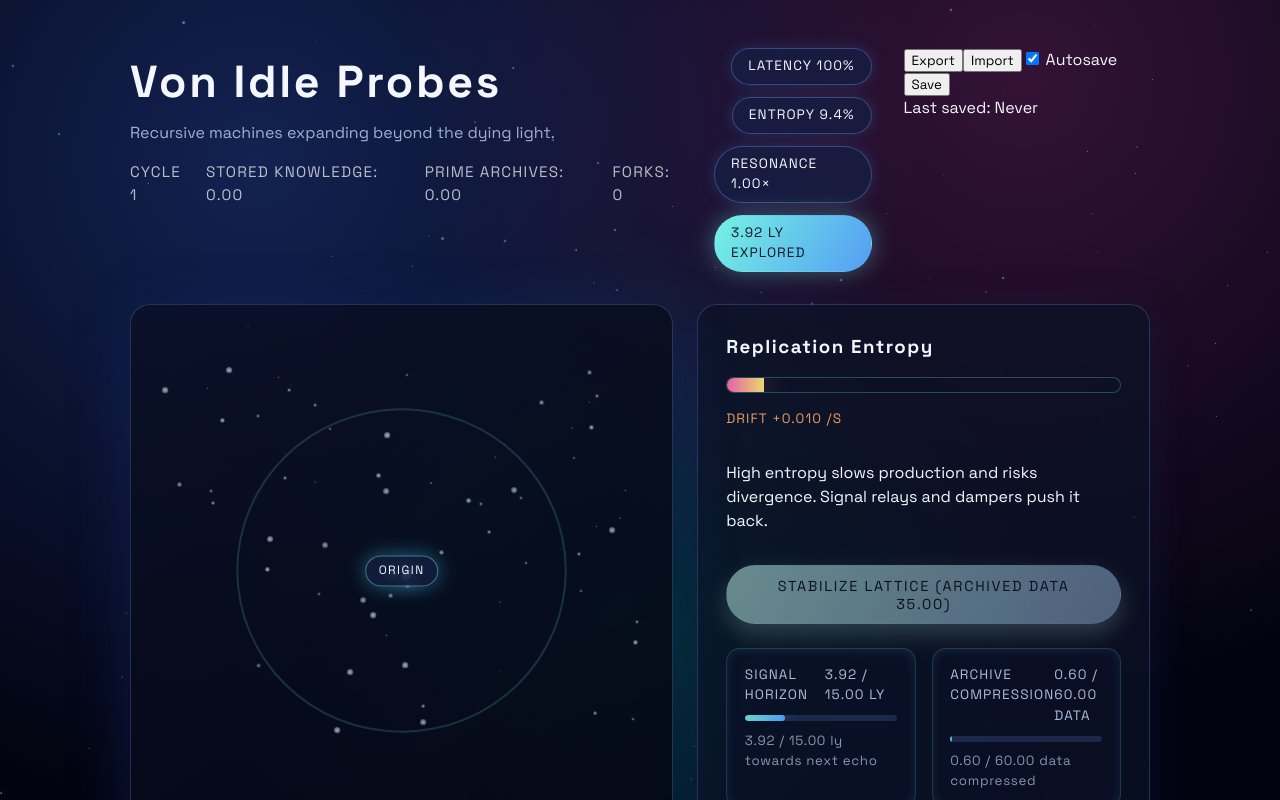
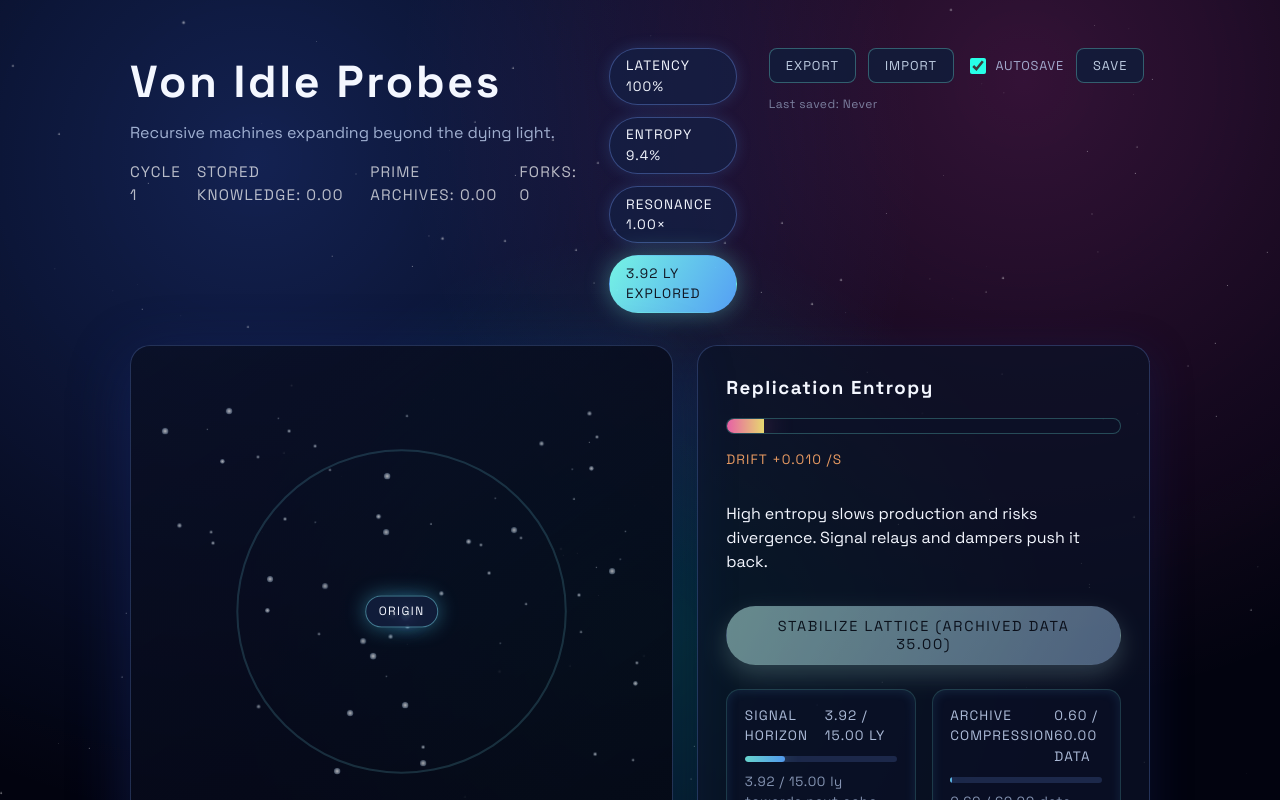
Before and after one commit to deadronos/VanIdleProbes, a React (Vite) app: page / in a window 1280 px wide. Shown: the top 800 px of the page. Built offline with nearby package versions, Linux system fonts and the light colour scheme.

Commit message:
feat: add save controls and autosave functionality with improved state management

```diff
--- a/src/App.css
+++ b/src/App.css
@@ -732,6 +732,67 @@
   color: rgba(122, 255, 237, 0.8);
 }
 
+.save-controls {
+  display: flex;
+  align-items: center;
+  gap: 0.75rem;
+  flex-wrap: wrap;
+}
+
+.save-controls button {
+  padding: 0.5rem 1rem;
+  border-radius: 8px;
+  border: 1px solid rgba(122, 255, 237, 0.3);
+  background: rgba(18, 28, 58, 0.9);
+  color: rgba(220, 235, 255, 0.85);
+  font-size: 0.8rem;
+  text-transform: uppercase;
+  letter-spacing: 0.08em;
+  cursor: pointer;
+  transition: background 0.2s ease, box-shadow 0.2s ease;
+}
+
+.save-controls button:hover {
+  background: rgba(28, 42, 78, 0.95);
+  box-shadow: 0 4px 12px rgba(88, 166, 255, 0.25);
+}
+
+.autosave-toggle {
+  display: flex;
+  align-items: center;
+  gap: 0.4rem;
+  font-size: 0.8rem;
+  text-transform: uppercase;
+  letter-spacing: 0.06em;
+  color: rgba(200, 220, 255, 0.75);
+  cursor: pointer;
+}
+
+.autosave-toggle input[type="checkbox"] {
+  accent-color: var(--accent-cyan);
+  width: 1rem;
+  height: 1rem;
+  cursor: pointer;
+}
+
+.last-saved {
+  font-size: 0.75rem;
+  color: rgba(180, 200, 230, 0.6);
+  letter-spacing: 0.04em;
+}
+
+.visually-hidden {
+  position: absolute;
+  width: 1px;
+  height: 1px;
+  padding: 0;
+  margin: -1px;
+  overflow: hidden;
+  clip: rect(0, 0, 0, 0);
+  white-space: nowrap;
+  border: 0;
+}
+
 @media (max-width: 960px) {
   .interface {
     padding: 2.5rem 1.5rem 4rem;
--- a/src/App.tsx
+++ b/src/App.tsx
@@ -111,6 +111,9 @@ function App() {
   const [autosave, setAutosave] = useState<boolean>(true);
   const [lastSavedAt, setLastSavedAt] = useState<string | null>(null);
   const importInputRef = useRef<HTMLInputElement | null>(null);
+
+  // Refs to hold latest state for autosave (avoids stale closures in interval)
+  const stateRef = useRef({ resources: INITIAL_RESOURCES, units: INITIAL_UNITS, prestige: INITIAL_PRESTIGE, upgradeState: INITIAL_UPGRADES, logs: [] as string[] });
 
   // deterministic pseudo-random generator (pure) to avoid impure calls during render
   const seededRng = (seed: number) => {
@@ -228,13 +231,14 @@ function App() {
 
   // On mount: load save from localStorage (with migration) and apply offline progress
   useEffect(() => {
+    let timeoutId: ReturnType<typeof setTimeout> | null = null;
     try {
       const raw = loadFromLocalStorage();
       if (!raw) return;
       const save = migrateSave(raw);
       const s = save.state;
       // schedule state hydration asynchronously to avoid cascading renders
-      setTimeout(() => {
+      timeoutId = setTimeout(() => {
         setResources(s.resources);
         setUnits(s.units);
         setPrestige({ ...INITIAL_PRESTIGE, ...s.prestige });
@@ -264,6 +268,9 @@ function App() {
     } catch {
       // ignore malformed saves
     }
+    return () => {
+      if (timeoutId) clearTimeout(timeoutId);
+    };
   }, []);
 
   useEffect(() => {
@@ -304,20 +311,26 @@ function App() {
     return () => clearInterval(interval);
   }, [units, upgradeState, prestige]);
 
-  // Autosave (debounced)
+  // Autosave effect - triggers periodically based on a longer interval
+  // Keep stateRef in sync so autosave interval reads fresh values
+  useEffect(() => {
+    stateRef.current = { resources, units, prestige, upgradeState, logs };
+  });
+
   useEffect(() => {
     if (!autosave) return;
-    const t = setTimeout(() => {
+    const interval = setInterval(() => {
       try {
-        const save = buildSave({ resources, units, prestige, upgradeState, logs });
+        const { resources: r, units: u, prestige: p, upgradeState: us, logs: l } = stateRef.current;
+        const save = buildSave({ resources: r, units: u, prestige: p, upgradeState: us, logs: l });
         saveToLocalStorage(save);
         setLastSavedAt(save.savedAt);
       } catch (e) {
         console.warn('Failed to autosave', e);
       }
-    }, 2000);
-    return () => clearTimeout(t);
-  }, [resources, units, prestige, upgradeState, logs, autosave]);
+    }, 10_000); // Save every 10 seconds
+    return () => clearInterval(interval);
+  }, [autosave]); // Only re-create interval when autosave toggle changes
 
   const handlePurchaseUnit = (key: UnitKey) => {
     const config = UNIT_CONFIG[key];
@@ -507,7 +520,14 @@ function App() {
           </div>
           <div className="save-controls">
             <button onClick={handleExportSave}>Export</button>
-            <input ref={importInputRef} type="file" accept=".json" style={{ display: 'none' }} onChange={handleImportChange} />
+            <input
+              ref={importInputRef}
+              type="file"
+              accept=".json"
+              className="visually-hidden"
+              aria-label="Import save file"
+              onChange={handleImportChange}
+            />
             <button onClick={() => importInputRef?.current?.click()}>Import</button>
             <label className="autosave-toggle">
               <input type="checkbox" checked={autosave} onChange={(e) => setAutosave(e.target.checked)} /> Autosave
--- a/src/game/engine.ts
+++ b/src/game/engine.ts
@@ -1,37 +1,6 @@
-// Local type definitions to avoid importing from `config` during test transforms
-type ResourceState = {
-  metal: number
-  energy: number
-  data: number
-  probes: number
-  entropy: number
-  distance: number
-}
+import type { ResourceState, UnitKey, PrestigeState, UpgradeKey, UpgradeState } from './config';
 
-export type UnitKey =
-  | 'harvesters'
-  | 'foundries'
-  | 'fabricators'
-  | 'archives'
-  | 'signalRelays'
-  | 'stabilizers'
-
-export interface PrestigeState {
-  cycles: number
-  storedKnowledge: number
-  forks: number
-  primeArchives: number
-}
-
-export type UpgradeKey =
-  | 'autonomy'
-  | 'dysonSheath'
-  | 'autoforge'
-  | 'archiveBloom'
-  | 'quantumMemory'
-  | 'stellarCartography'
-
-export type UpgradeState = Record<UpgradeKey, boolean>
+export type { UnitKey, PrestigeState, UpgradeKey, UpgradeState };
 
 export type ProductionSnapshot = {
   metal: number
--- a/src/game/save.ts
+++ b/src/game/save.ts
@@ -1,72 +1,10 @@
-// Local type definitions to avoid importing from `config` during test transforms
-type ResourceState = {
-  metal: number
-  energy: number
-  data: number
-  probes: number
-  entropy: number
-  distance: number
-}
-
-type UnitKey =
-  | 'harvesters'
-  | 'foundries'
-  | 'fabricators'
-  | 'archives'
-  | 'signalRelays'
-  | 'stabilizers'
-
-interface PrestigeState {
-  cycles: number
-  storedKnowledge: number
-  forks: number
-  primeArchives: number
-}
-
-type UpgradeKey =
-  | 'autonomy'
-  | 'dysonSheath'
-  | 'autoforge'
-  | 'archiveBloom'
-  | 'quantumMemory'
-  | 'stellarCartography'
-
-type UpgradeState = Record<UpgradeKey, boolean>
-
-// Minimal local defaults copied from `config.ts` to avoid runtime import during test transforms
-const INITIAL_RESOURCES: ResourceState = {
-  metal: 95,
-  energy: 45,
-  data: 0,
-  probes: 6,
-  entropy: 0.03,
-  distance: 0,
-};
-
-const INITIAL_UNITS: Record<UnitKey, number> = {
-  harvesters: 2,
-  foundries: 0,
-  fabricators: 0,
-  archives: 0,
-  signalRelays: 0,
-  stabilizers: 0,
-};
-
-const INITIAL_PRESTIGE: PrestigeState = {
-  cycles: 0,
-  storedKnowledge: 0,
-  forks: 0,
-  primeArchives: 0,
-};
-
-const INITIAL_UPGRADES: Record<string, boolean> = {
-  autonomy: false,
-  dysonSheath: false,
-  autoforge: false,
-  archiveBloom: false,
-  quantumMemory: false,
-  stellarCartography: false,
-};
+import type { ResourceState, UnitKey, PrestigeState, UpgradeState } from './config';
+import {
+  INITIAL_RESOURCES,
+  INITIAL_UNITS,
+  INITIAL_PRESTIGE,
+  INITIAL_UPGRADES,
+} from './config';
 
 export const CURRENT_SAVE_VERSION = 2;
 export const SAVE_KEY = 'vanidleprobes.save.v2';
--- a/src/main.tsx
+++ b/src/main.tsx
@@ -3,7 +3,12 @@ import { createRoot } from 'react-dom/client';
 import './index.css';
 import App from './App.tsx';
 
-createRoot(document.getElementById('root')!).render(
+const rootElement = document.getElementById('root');
+if (!rootElement) {
+  throw new Error('Root element not found. Ensure index.html contains <div id="root"></div>');
+}
+
+createRoot(rootElement).render(
   <StrictMode>
     <App />
   </StrictMode>,
```
